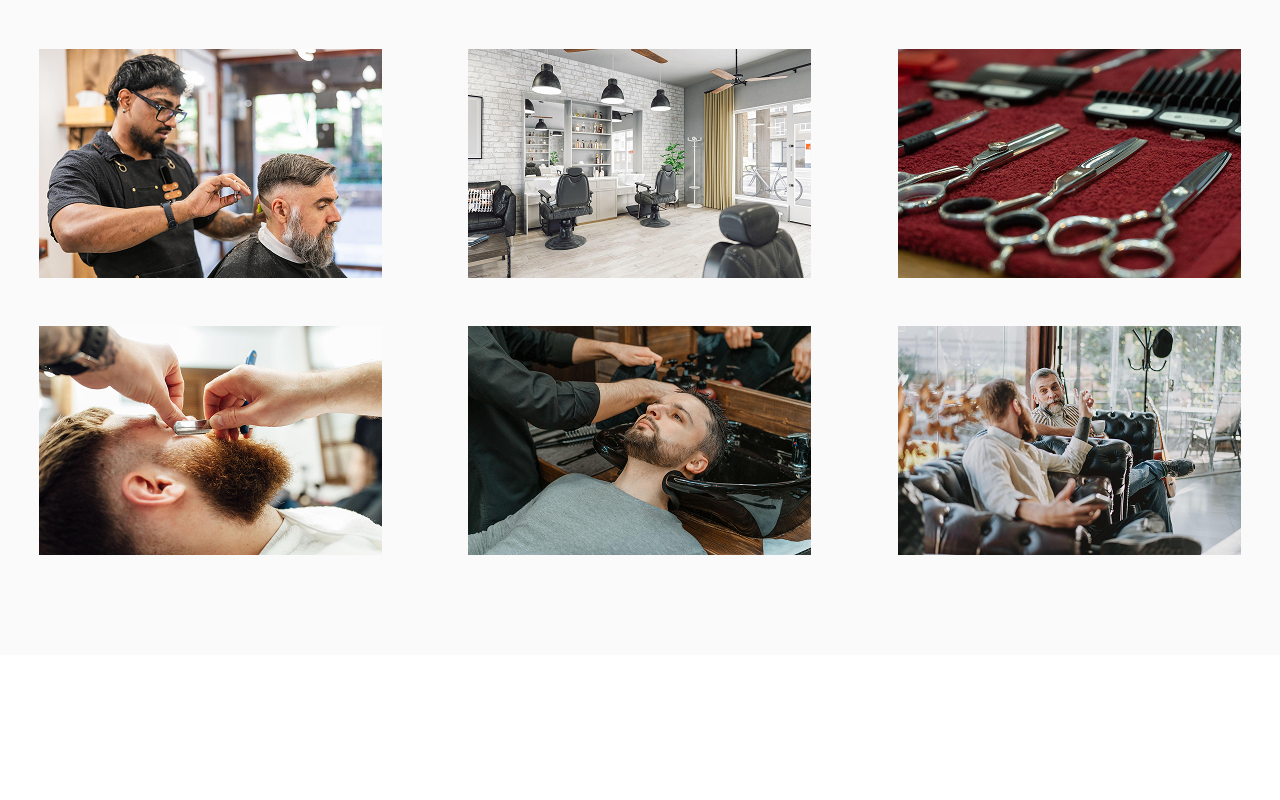
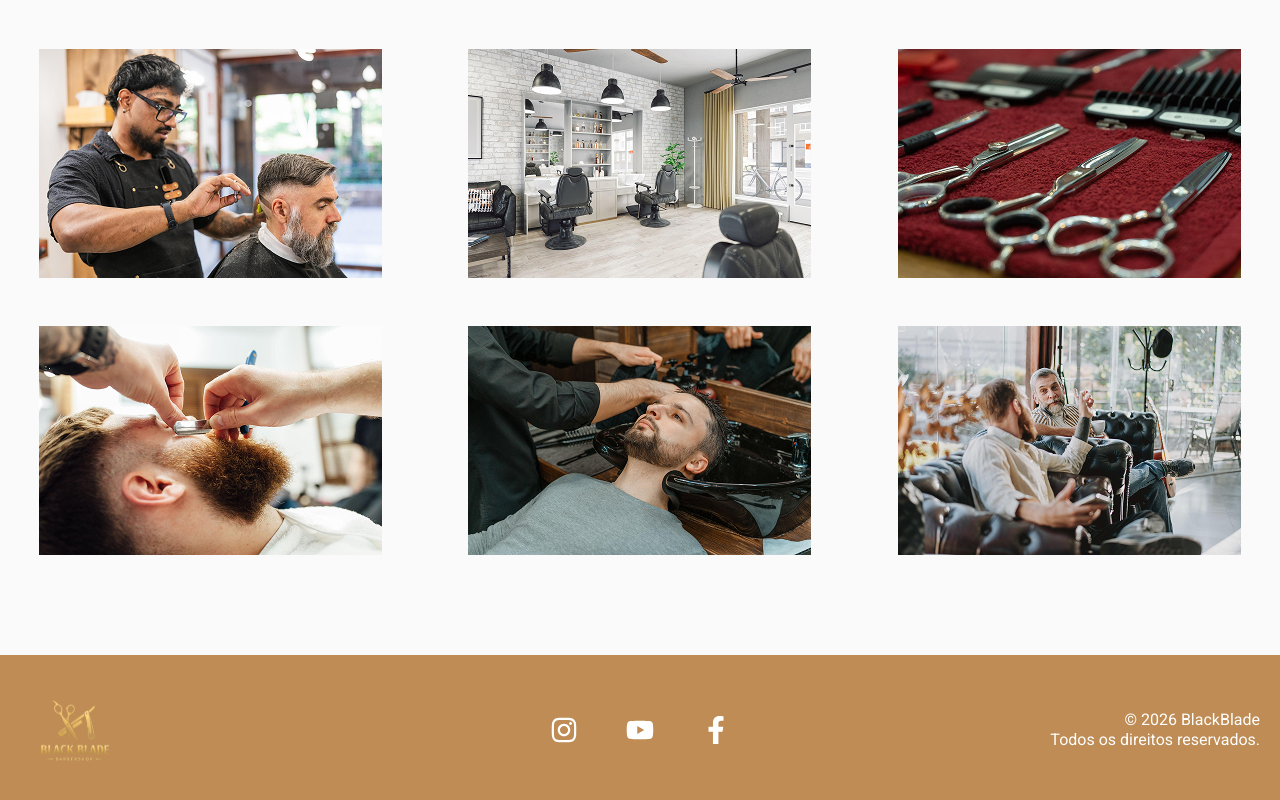
Before and after one commit to Shingunwook/barbershop, a Next.js app: page / in a window 1280 px wide. Shown: the part 3356-4156 px from the top of the page. Before the commit the page ends 4011 px from the top, so only its background shows below. Built offline with nearby package versions, Linux system fonts and the light colour scheme; a web font is replaced by a local one.

Commit message:
Add footer section

```diff
--- a/src/app/page.js
+++ b/src/app/page.js
@@ -4,6 +4,7 @@ import About from "../components/About";
 import Services from "../components/Services";
 import Barbers from "../components/Barbers";
 import Gallery from "../components/Gallery";
+import Footer from "../components/Footer";
 
 export default function Home() {
   return (
@@ -14,6 +15,7 @@ export default function Home() {
       <Services/>
       <Barbers/>
       <Gallery/>
+      <Footer/>
     </>
   );
 }
--- a/src/components/Footer.jsx
+++ b/src/components/Footer.jsx
@@ -0,0 +1,127 @@
+import Image from "next/image";
+import { FaInstagram, FaYoutube, FaFacebookF } from "react-icons/fa";
+
+export default function Footer() {
+  return (
+    <footer className="bg-[#BE8C54] py-[45px]">
+
+        <div
+            className="
+            max-w-7xl
+            mx-auto
+            px-5
+
+            grid
+            grid-cols-3
+
+            items-center
+            "
+        >
+
+            <div className="flex justify-start">
+
+            <Image
+                src="/logo.svg"
+                alt="Black Blade"
+
+                width={110}
+                height={110}
+
+                className="
+                cursor-pointer
+
+                transition-all
+                duration-300
+
+                hover:scale-105
+                hover:-translate-y-1
+                "
+            />
+
+            </div>
+
+            <div
+            className="
+                flex
+                justify-center
+                items-center
+
+                gap-12
+            "
+            >
+
+            <a
+                href="#"
+                className="
+                text-white
+                text-[28px]
+
+                transition-all
+                duration-300
+
+                hover:scale-110
+                hover:-translate-y-1
+                "
+            >
+                <FaInstagram />
+            </a>
+
+            <a
+                href="#"
+                className="
+                text-white
+                text-[28px]
+
+                transition-all
+                duration-300
+
+                hover:scale-110
+                hover:-translate-y-1
+                "
+            >
+                <FaYoutube />
+            </a>
+
+            <a
+                href="#"
+                className="
+                text-white
+                text-[28px]
+
+                transition-all
+                duration-300
+
+                hover:scale-110
+                hover:-translate-y-1
+                "
+            >
+                <FaFacebookF />
+            </a>
+
+            </div>
+
+            <div className="flex justify-end">
+
+            <div
+                className="
+                text-right
+
+                font-roboto
+                text-[16px]
+
+                text-white
+
+                leading-tight
+                "
+            >
+                <p>© 2026 BlackBlade</p>
+                <p>Todos os direitos reservados.</p>
+            </div>
+
+            </div>
+
+        </div>
+
+    </footer>
+  );
+}
--- a/src/components/Gallery.jsx
+++ b/src/components/Gallery.jsx
@@ -55,6 +55,7 @@ export default function Gallery() {
           {images.map((image, index) => (
 
             <div
+                key={image}
                 className="
                     group
                     relative
```
